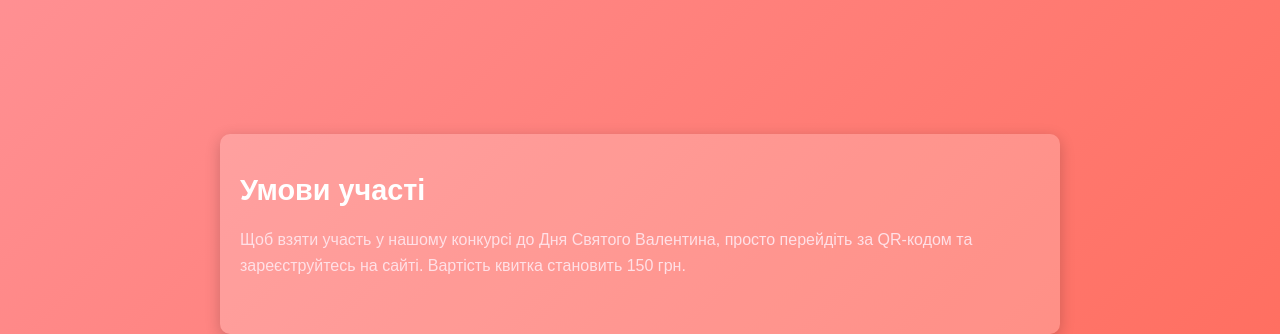
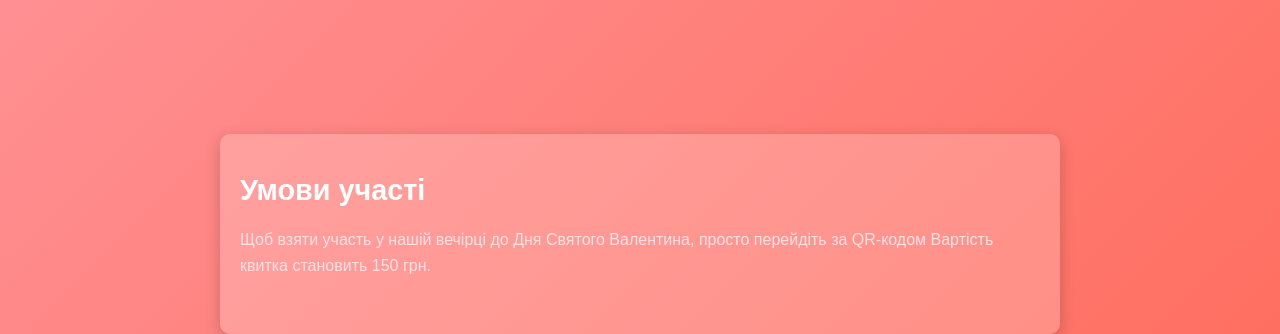
Before and after one commit to werwerwerwre/my-protject, a plain HTML site: page index1.html in a window 1280 px wide. Shown: the part 511-845 px from the top of the page. Drawn offline with Linux system fonts and the light colour scheme.

Commit message:
index1.html

```diff
--- a/index1.html
+++ b/index1.html
@@ -108,7 +108,7 @@
 
     <section class="content">
         <h3>Умови участі</h3>
-        <p>Щоб взяти участь у нашому конкурсі до Дня Святого Валентина, просто перейдіть за QR-кодом та зареєструйтесь на сайті. Вартість квитка становить 150 грн.</p>
+        <p>Щоб взяти участь у нашій вечірці до Дня Святого Валентина, просто перейдіть за QR-кодом Вартість квитка становить 150 грн.</p>
     </section>
 
 </body>
```
